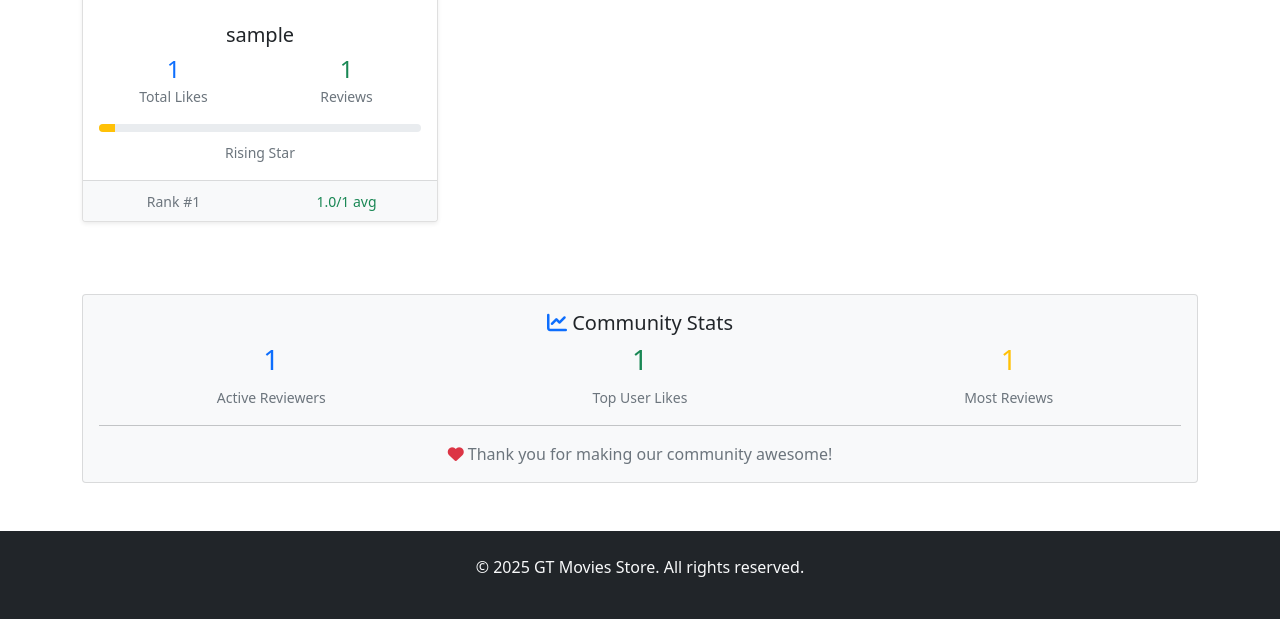
After one commit to TheLogarhythm/gt-movies-store, a Django app: page /funny-users/ in a window 1280 px wide. The commit adds this page. Shown: the part 508-1127 px from the top of the page. Run offline with Django 5.2, Linux system fonts and the light colour scheme; tables that the repository leaves empty hold one stand-in row (values such as "Sample post").

Commit message:
Sample Exam 1

```diff
--- a/store/templates/store/base.html
+++ b/store/templates/store/base.html
@@ -62,6 +62,15 @@
           <ul class="navbar-nav">
             {% if user.is_authenticated %}
             <li class="nav-item">
+              <a class="nav-link" href="{% url 'movie_list' %}">Movies</a>
+            </li>
+            <li class="nav-item">
+              <a class="nav-link" href="{% url 'top_comments' %}">Top Comments</a>
+            </li>
+            <li class="nav-item">
+              <a class="nav-link" href="{% url 'funny_users' %}">Funny Users</a>
+            </li>
+            <li class="nav-item">
               <a class="nav-link" href="{% url 'cart' %}">
                 <i class="fas fa-shopping-cart"></i> Cart
               </a>
--- /dev/null
+++ b/store/templates/store/funny_users.html
@@ -0,0 +1,158 @@
+<!-- store/templates/store/funny_users.html -->
+{% extends 'store/base.html' %}
+{% block title %}Funny Users - GT Movies Store{% endblock %}
+
+{% block content %}
+<div class="row mb-4">
+  <div class="col-md-8">
+    <h2><i class="fas fa-laugh text-success"></i> Funny Users Hall of Fame</h2>
+    <p class="text-muted">Our most entertaining reviewers based on community likes!</p>
+  </div>
+  <div class="col-md-4 text-end">
+    <a href="{% url 'top_comments' %}" class="btn btn-outline-primary">
+      <i class="fas fa-comments"></i> View Top Comments
+    </a>
+  </div>
+</div>
+
+{% if users %}
+<div class="row">
+  {% for user in users %}
+  <div class="col-md-6 col-lg-4 mb-4">
+    <div class="card text-center h-100 shadow-sm">
+      <div class="card-body">
+        <div class="position-relative mb-3">
+          <img src="https://ui-avatars.com/api/?name={{ user.username }}&background=random&size=80"
+               class="rounded-circle mb-2" alt="{{ user.username }}">
+          {% if forloop.counter <= 3 %}
+            <span class="position-absolute top-0 start-100 translate-middle badge rounded-pill
+                         {% if forloop.counter == 1 %}bg-warning{% elif forloop.counter == 2 %}bg-secondary{% else %}bg-success{% endif %}">
+              {% if forloop.counter == 1 %}🥇{% elif forloop.counter == 2 %}🥈{% else %}🥉{% endif %}
+            </span>
+          {% endif %}
+        </div>
+
+        <h5 class="card-title">{{ user.username }}</h5>
+
+        <div class="row text-center mb-3">
+          <div class="col">
+            <div class="h4 text-primary mb-0">{{ user.total_likes|default:0 }}</div>
+            <small class="text-muted">Total Likes</small>
+          </div>
+          <div class="col">
+            <div class="h4 text-success mb-0">{{ user.review_count }}</div>
+            <small class="text-muted">Reviews</small>
+          </div>
+        </div>
+
+        {% if user.total_likes %}
+        <div class="progress mb-2" style="height: 8px;">
+          <div class="progress-bar bg-warning"
+               style="width: {% widthratio user.total_likes 20 100 %}%;"
+               aria-valuemin="0" aria-valuemax="100"></div>
+        </div>
+        <small class="text-muted">
+          {% if user.total_likes >= 20 %}
+            Super Popular
+          {% elif user.total_likes >= 10 %}
+            Very Popular
+          {% elif user.total_likes >= 5 %}
+            Popular Reviewer
+          {% else %}
+            Rising Star
+          {% endif %}
+        </small>
+        {% endif %}
+      </div>
+
+      <div class="card-footer bg-light">
+        <div class="row">
+          <div class="col">
+            <small class="text-muted">Rank #{{ forloop.counter }}</small>
+          </div>
+          {% if user.total_likes and user.review_count %}
+          <div class="col">
+            <small class="text-success">
+              {{ user.total_likes|floatformat:1 }}/{{ user.review_count }} avg
+            </small>
+          </div>
+          {% endif %}
+        </div>
+      </div>
+    </div>
+  </div>
+  {% endfor %}
+</div>
+
+<!-- 分页提示 -->
+{% if users|length >= 20 %}
+<div class="alert alert-info text-center">
+  <i class="fas fa-info-circle"></i>
+  Showing top 20 users. Keep writing great reviews to climb the rankings!
+</div>
+{% endif %}
+
+{% else %}
+<div class="alert alert-info text-center">
+  <div class="mb-3">
+    <i class="fas fa-users fa-3x text-muted"></i>
+  </div>
+  <h4>No Funny Users Yet</h4>
+  <p class="mb-3">Start writing reviews and getting likes to appear on this leaderboard!</p>
+  <div class="d-grid gap-2 d-md-flex justify-content-md-center">
+    <a href="{% url 'movie_list' %}" class="btn btn-primary me-md-2">
+      <i class="fas fa-film"></i> Browse Movies
+    </a>
+    <a href="{% url 'register' %}" class="btn btn-outline-primary">
+      <i class="fas fa-user-plus"></i> Join Community
+    </a>
+  </div>
+</div>
+{% endif %}
+
+<!-- 社区统计信息 -->
+<div class="row mt-5">
+  <div class="col-12">
+    <div class="card bg-light">
+      <div class="card-body text-center">
+        <h5 class="card-title">
+          <i class="fas fa-chart-line text-primary"></i> Community Stats
+        </h5>
+        <div class="row">
+          <div class="col-md-4">
+            <div class="h3 text-primary">{{ users|length }}</div>
+            <small class="text-muted">Active Reviewers</small>
+          </div>
+          <div class="col-md-4">
+            <div class="h3 text-success">
+              {% if users %}
+                {{ users.0.total_likes|default:0 }}
+              {% else %}
+                0
+              {% endif %}
+            </div>
+            <small class="text-muted">Top User Likes</small>
+          </div>
+          <div class="col-md-4">
+            <div class="h3 text-warning">
+              {% if users %}
+                {% for user in users %}
+                  {% if forloop.first %}{{ user.review_count }}{% endif %}
+                {% endfor %}
+              {% else %}
+                0
+              {% endif %}
+            </div>
+            <small class="text-muted">Most Reviews</small>
+          </div>
+        </div>
+        <hr>
+        <p class="card-text text-muted mb-0">
+          <i class="fas fa-heart text-danger"></i>
+          Thank you for making our community awesome!
+        </p>
+      </div>
+    </div>
+  </div>
+</div>
+{% endblock %}
--- a/store/urls.py
+++ b/store/urls.py
@@ -13,4 +13,9 @@ urlpatterns = [
     path('orders/', views.order_list, name='order_list'),
     path('review/<int:pk>/edit/', views.review_edit, name='review_edit'),
     path('review/<int:pk>/delete/', views.review_delete, name='review_delete'),
+
+    # 新增的URL路由
+    path('top-comments/', views.top_comments, name='top_comments'),
+    path('funny-users/', views.funny_users, name='funny_users'),
+    path('like-review/<int:review_id>/', views.like_review, name='like_review'),
 ]
--- a/store/views.py
+++ b/store/views.py
@@ -3,7 +3,10 @@ from django.shortcuts import render, redirect, get_object_or_404
 from django.contrib.auth import login
 from django.contrib.auth.decorators import login_required
 from django.contrib import messages
-from .models import Movie, Review, Order, OrderItem
+from django.db.models import Q, Count, Sum
+from django.core.paginator import Paginator
+from django.contrib.auth.models import User
+from .models import Movie, Review, Order, OrderItem, ReviewLike
 from .forms import UserRegistrationForm, ReviewForm
 
 def home(request):
@@ -38,12 +41,17 @@ def movie_list(request):
 def movie_detail(request, pk):
     """Movie detail view with reviews - User Stories #8, #12, #13"""
     movie = get_object_or_404(Movie, pk=pk)
-    reviews = Review.objects.filter(movie=movie).order_by('-created_at')
+    reviews = Review.objects.filter(movie=movie).order_by('-likes', '-created_at')
 
     # Check if user has already reviewed this movie
     user_review = None
+    user_likes = []
     if request.user.is_authenticated:
         user_review = Review.objects.filter(movie=movie, user=request.user).first()
+        user_likes = list(ReviewLike.objects.filter(
+            user=request.user,
+            review__movie=movie
+        ).values_list('review_id', flat=True))
 
     if request.method == 'POST' and request.user.is_authenticated and not user_review:
         form = ReviewForm(request.POST)
@@ -61,7 +69,8 @@ def movie_detail(request, pk):
         'movie': movie,
         'reviews': reviews,
         'form': form,
-        'user_review': user_review
+        'user_review': user_review,
+        'user_likes': user_likes
     })
 
 @login_required
@@ -214,3 +223,62 @@ def order_list(request):
     """View order history - User Story #14"""
     orders = Order.objects.filter(user=request.user).order_by('-created_at')
     return render(request, 'store/order_list.html', {'orders': orders})
+
+# === 新增的热门评论功能 ===
+
+def top_comments(request):
+    """显示所有热门评论 - 新用户故事"""
+    # 获取热门评论 (按点赞数和评论长度排序)
+    reviews = Review.objects.annotate(
+        content_length=Count('content')
+    ).filter(
+        Q(likes__gte=3) |  # 点赞数>=3
+        Q(content__regex=r'.{100,}')  # 或评论长度>=100字符
+    ).select_related('user', 'movie').order_by('-likes', '-created_at')
+
+    # 分页处理
+    paginator = Paginator(reviews, 10)  # 每页显示10条评论
+    page_number = request.GET.get('page')
+    page_obj = paginator.get_page(page_number)
+
+    return render(request, 'store/top_comments.html', {
+        'reviews': page_obj,
+        'total_comments': reviews.count()
+    })
+
+def funny_users(request):
+    """显示幽默用户排行榜"""
+    # 按用户的总点赞数排序
+    users = User.objects.annotate(
+        total_likes=Sum('review__likes'),
+        review_count=Count('review')
+    ).filter(
+        total_likes__gt=0
+    ).order_by('-total_likes')[:20]  # 前20名
+
+    return render(request, 'store/funny_users.html', {
+        'users': users
+    })
+
+@login_required
+def like_review(request, review_id):
+    """点赞/取消点赞评论功能"""
+    review = get_object_or_404(Review, id=review_id)
+
+    # 检查用户是否已经点赞
+    try:
+        like = ReviewLike.objects.get(user=request.user, review=review)
+        # 如果已经点赞，则取消点赞
+        like.delete()
+        review.likes = max(0, review.likes - 1)
+        review.save()
+        messages.info(request, 'You unliked this review.')
+    except ReviewLike.DoesNotExist:
+        # 如果没有点赞，则添加点赞
+        ReviewLike.objects.create(user=request.user, review=review)
+        review.likes += 1
+        review.save()
+        messages.success(request, 'You liked this review!')
+
+    # 返回到原页面
+    return redirect(request.META.get('HTTP_REFERER', 'movie_detail'), pk=review.movie.pk)
```
Also changed, not shown: store/admin.py (+65 -7 lines), store/models.py (+18 -0 lines), store/templates/store/movie_detail.html (+101 -13 lines), store/templates/store/top_comments.html (added, +138 -0 lines), store/migrations/0002_review_likes_reviewlike.py (added).
